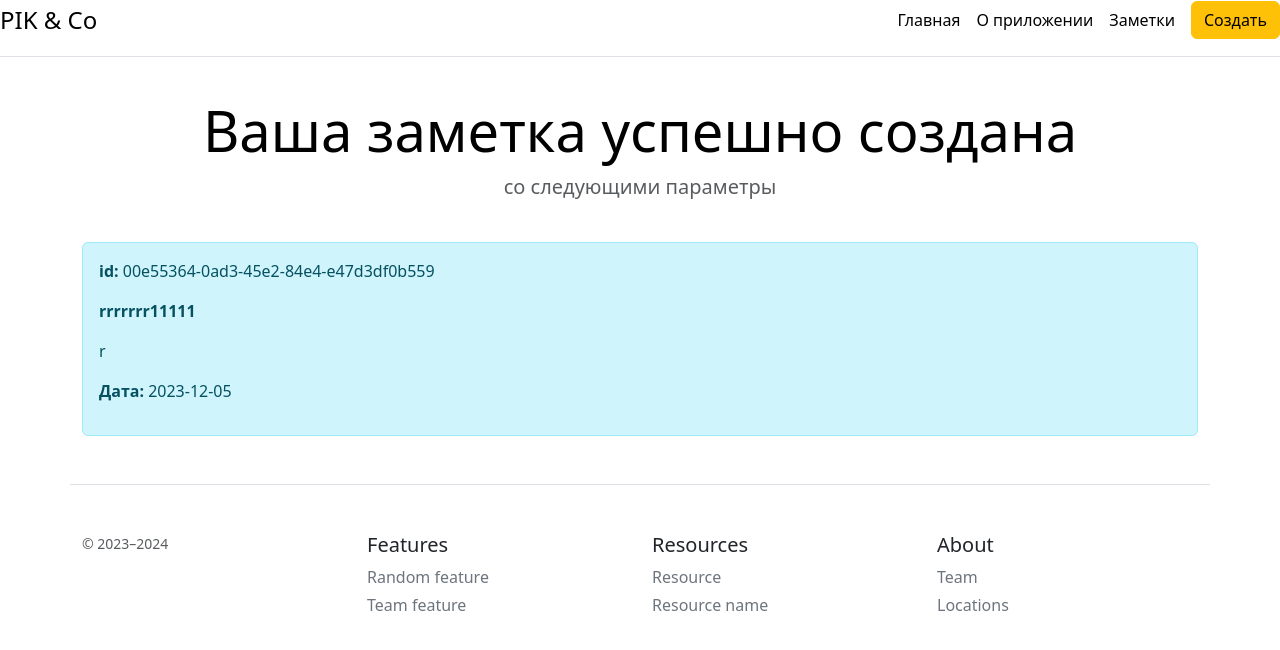
After one commit to PI-Klimkovich/Flask_Poetry, a Flask app: page /about_note/00e55364-0ad3-45e2-84e4-e47d3df0b559 in a window 1280 px wide. The commit adds this page. Shown: the top 650 px of the page. Run offline with Flask 3, Linux system fonts and the light colour scheme.

Commit message:
Создание Web-приложения с применением Flask and Poetry: реализована страничка подтверждения создания записи

```diff
--- a/app.py
+++ b/app.py
@@ -42,6 +42,13 @@ def about():
 def posts():
     notes = Note.query.order_by(Note.created_at.desc()).all()
     return render_template('notes.html', notes=notes)
+
+
+@app.route('/about_note/<uuid>')
+def post_about(uuid):
+    note = Note.query.get(uuid)
+    return render_template('note_about.html', note=note)
+#    return render_template('note_about.html')
 
 
 @app.route('/notes/<uuid>')
@@ -90,7 +97,10 @@ def create_note():
         try:
             db.session.add(note)
             db.session.commit()
-            return redirect('/notes')
+            print(note.uuid)
+#            return redirect('/about')
+#            return redirect('/notes/<uuid>/about')
+            return redirect(url_for('post_about', uuid=note.uuid))
         except:
             return "При добавлении заметки произошла ошибка"
     else:
--- a/templates/base.html
+++ b/templates/base.html
@@ -18,7 +18,7 @@
 
       <nav class="d-inline-flex mt-2 mt-md-0 ms-md-auto">
         <a class="me-3 py-2 link-body-emphasis text-decoration-none" href="/">Главная</a>
-        <a class="me-3 py-2 link-body-emphasis text-decoration-none" href="/about">О проекте</a>
+        <a class="me-3 py-2 link-body-emphasis text-decoration-none" href="/about">О приложении</a>
         <a class="me-3 py-2 link-body-emphasis text-decoration-none" href="/notes">Заметки</a>
       </nav>
         <a class="btn btn-warning" href="/create_note">Создать</a>
--- /dev/null
+++ b/templates/note_about.html
@@ -0,0 +1,22 @@
+{% extends "base.html" %}
+
+{% block title %}
+{{ note.title }}
+{% endblock %}
+
+{% block content %}
+<div class='container'>
+	<div class="pricing-header p-3 pb-md-4 mx-auto text-center">
+      <h1 class="display-4 fw-normal text-body-emphasis">Ваша заметка успешно создана</h1>
+      <p class="fs-5 text-body-secondary">со следующими параметры</p>
+    </div>
+
+    <div class="alert alert-info">
+        <p><b>id:</b> {{ note.uuid }}</p>
+        <p><b>{{ note.title }}</b></p>
+        <p> {{ note.text }}</p>
+        <p><b>Дата:</b> {{ note.created_at.date() }}</p>
+    </div>
+
+</div>
+{% endblock %}
```
Also changed, not shown: instance/tasks_lesson_18.db.
